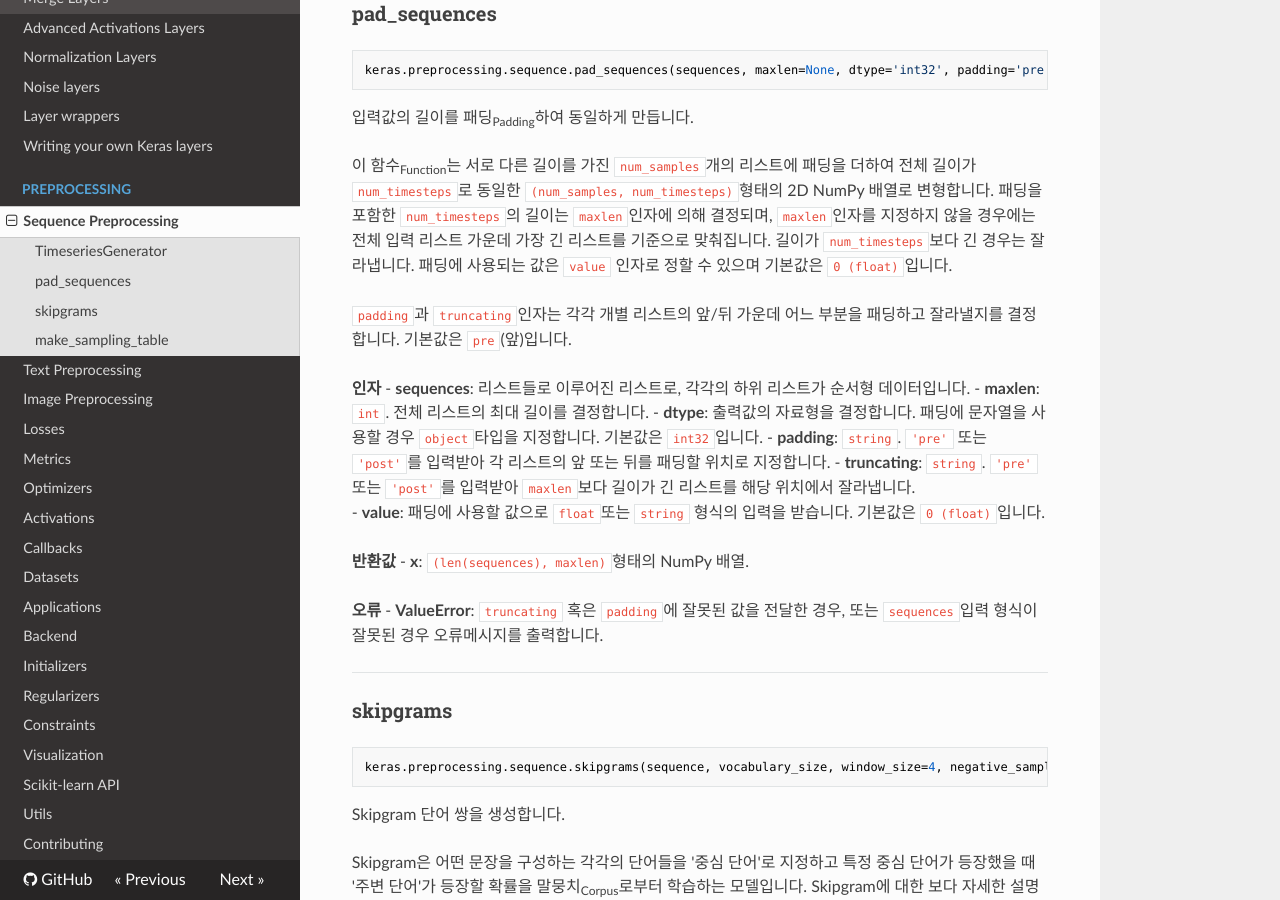
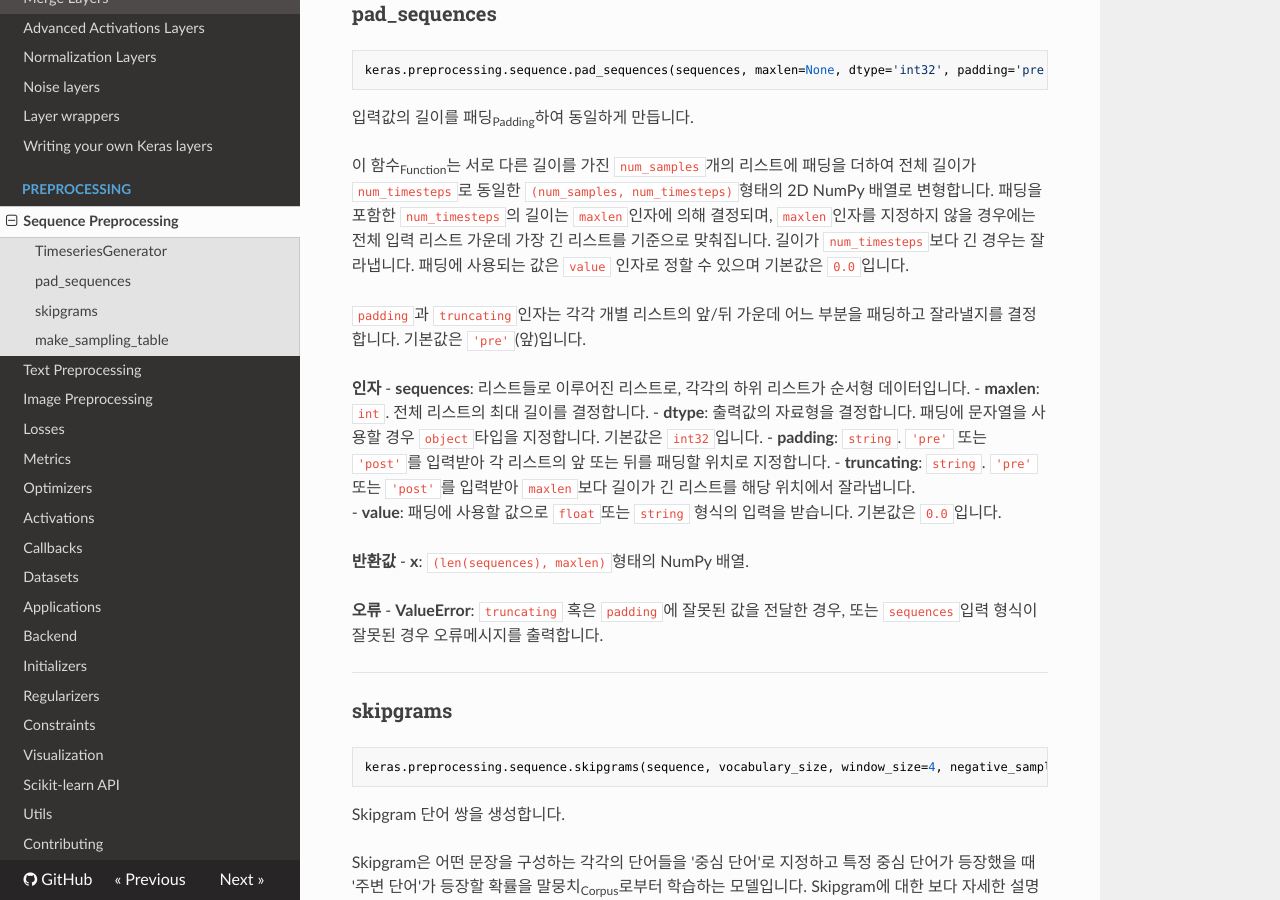
Before and after one commit to keras-team/keras-docs-ko, an MkDocs documentation site: the page built from sources/preprocessing/sequence.md, in a window 1280 px wide and 900 px high, scrolled down 1357 px. Built offline with MkDocs 1.6.1, drawn with Linux system fonts in a browser that asks for light colours; nearby versions of some CDN libraries.

Commit message:
Update sequence.md

````diff
--- a/sources/preprocessing/sequence.md
+++ b/sources/preprocessing/sequence.md
@@ -54,9 +54,9 @@ keras.preprocessing.sequence.pad_sequences(sequences, maxlen=None, dtype='int32'
 ```
 입력값의 길이를 패딩<sub>Padding</sub>하여 동일하게 만듭니다.
 
-이 함수<sub>Function</sub>는 서로 다른 길이를 가진 `num_samples`개의 리스트에 패딩을 더하여 전체 길이가 `num_timesteps`로 동일한 `(num_samples, num_timesteps)`형태의 2D NumPy 배열로 변형합니다. 패딩을 포함한 `num_timesteps`의 길이는 `maxlen`인자에 의해 결정되며, `maxlen`인자를 지정하지 않을 경우에는 전체 입력 리스트 가운데 가장 긴 리스트를 기준으로 맞춰집니다. 길이가 `num_timesteps`보다 긴 경우는 잘라냅니다. 패딩에 사용되는 값은 `value` 인자로 정할 수 있으며 기본값은 `0 (float)`입니다.
+이 함수<sub>Function</sub>는 서로 다른 길이를 가진 `num_samples`개의 리스트에 패딩을 더하여 전체 길이가 `num_timesteps`로 동일한 `(num_samples, num_timesteps)`형태의 2D NumPy 배열로 변형합니다. 패딩을 포함한 `num_timesteps`의 길이는 `maxlen`인자에 의해 결정되며, `maxlen`인자를 지정하지 않을 경우에는 전체 입력 리스트 가운데 가장 긴 리스트를 기준으로 맞춰집니다. 길이가 `num_timesteps`보다 긴 경우는 잘라냅니다. 패딩에 사용되는 값은 `value` 인자로 정할 수 있으며 기본값은 `0.0`입니다.
 
-`padding`과 `truncating`인자는 각각 개별 리스트의 앞/뒤 가운데 어느 부분을 패딩하고 잘라낼지를 결정합니다. 기본값은 `pre`(앞)입니다.
+`padding`과 `truncating`인자는 각각 개별 리스트의 앞/뒤 가운데 어느 부분을 패딩하고 잘라낼지를 결정합니다. 기본값은 `'pre'`(앞)입니다.
 
 __인자__
 - __sequences__: 리스트들로 이루어진 리스트로, 각각의 하위 리스트가 순서형 데이터입니다.
@@ -64,7 +64,7 @@ __인자__
 - __dtype__: 출력값의 자료형을 결정합니다. 패딩에 문자열을 사용할 경우 `object`타입을 지정합니다. 기본값은 `int32`입니다.
 - __padding__: `string`. `'pre'` 또는 `'post'`를 입력받아 각 리스트의 앞 또는 뒤를 패딩할 위치로 지정합니다.
 - __truncating__: `string`. `'pre'` 또는 `'post'`를 입력받아 `maxlen`보다 길이가 긴 리스트를 해당 위치에서 잘라냅니다.
-- __value__: 패딩에 사용할 값으로 `float`또는 `string` 형식의 입력을 받습니다. 기본값은 `0 (float)`입니다.
+- __value__: 패딩에 사용할 값으로 `float`또는 `string` 형식의 입력을 받습니다. 기본값은 `0.0`입니다.
 
 __반환값__
 - __x__: `(len(sequences), maxlen)`형태의 NumPy 배열.
````
